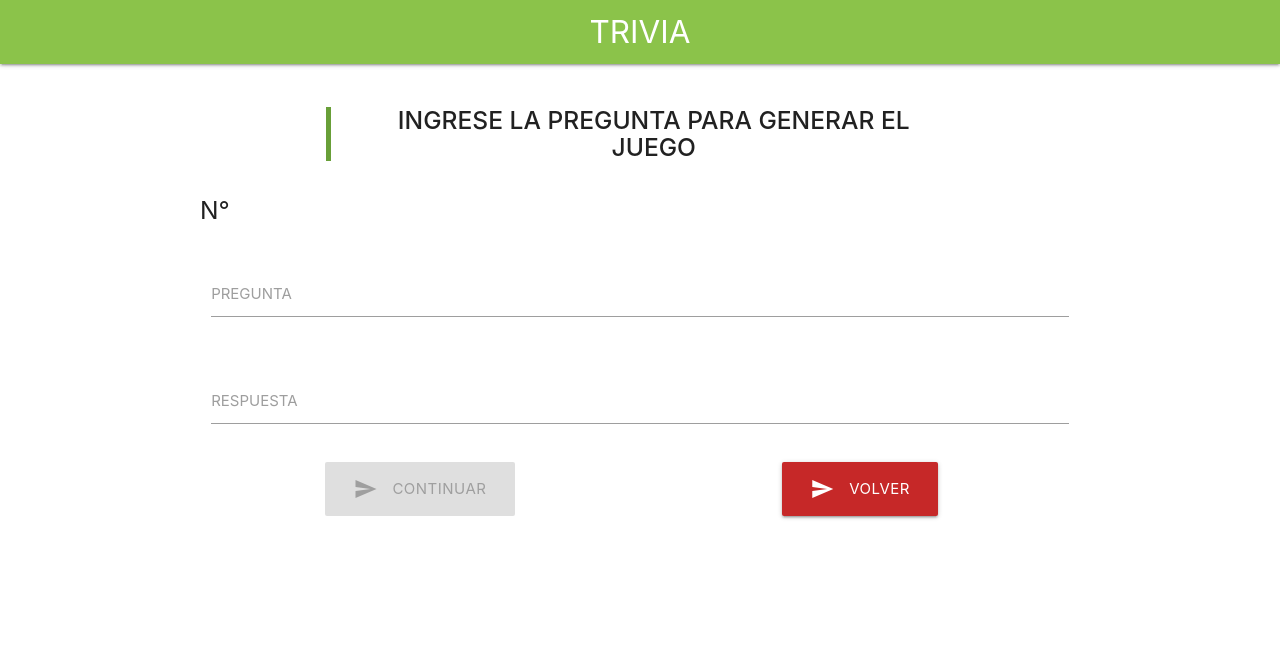
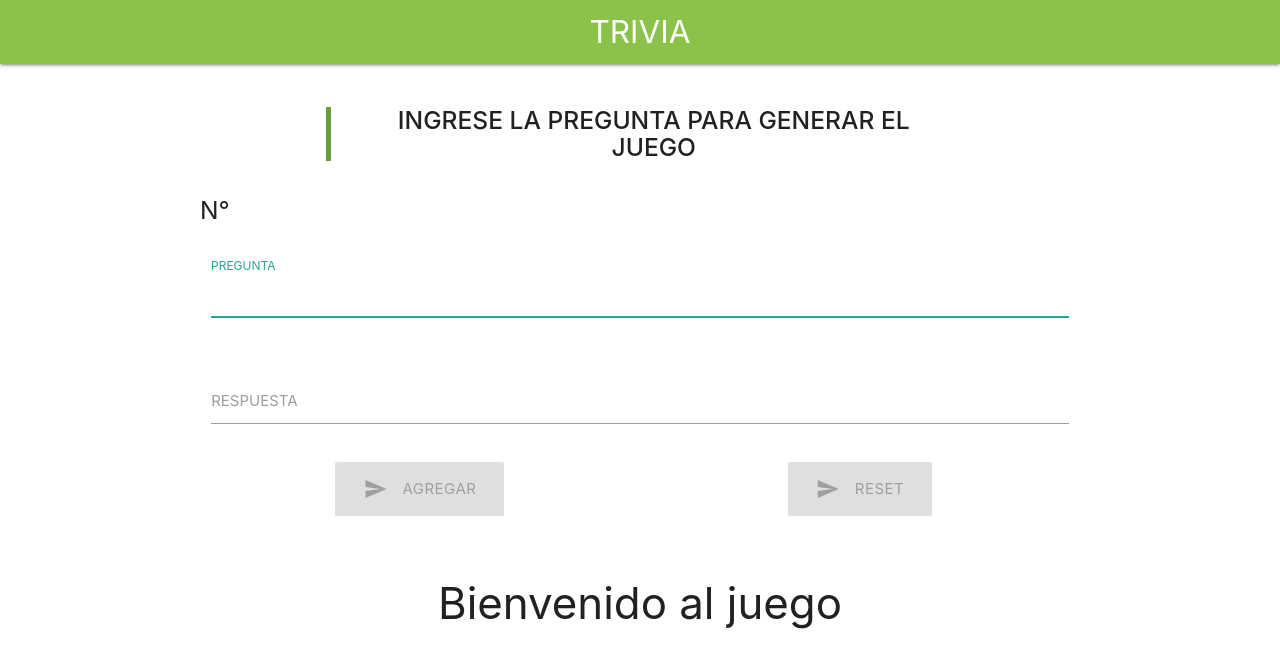
Before and after one commit to cristopheSaraosV/AppTrivia, a plain HTML site: page index.html in a window 1280 px wide. Drawn offline with nearby package versions, Linux system fonts and the light colour scheme.

Commit message:
Add files via upload

```diff
--- a/index.html
+++ b/index.html
@@ -47,7 +47,7 @@
                         <div class="col s12">
                             <br>
                             <div class="input-field col s12 m12">
-                                <input id="textPregunta" type="text" class="validate">
+                                <input id="textPregunta" type="text" class="validate" autofocus>
                                 <label for="textPregunta">PREGUNTA</label>
                             </div>
                         </div>
@@ -60,12 +60,12 @@
                             <div class="input-field col s6 m6 center-align">
                                 <button type="submit" id="btnGuardar"
                                     class="waves-effect waves-light btn light-green btn-large"><i
-                                        class="material-icons left">send</i>CONTINUAR</button>
+                                        class="material-icons left">send</i>Agregar</button>
                             </div>
                             <div class="input-field col s6 m6 center-align">
-                                <button type="button" id="btnVolver"
+                                <button type="button" id="reset"
                                     class="waves-effect waves-light btn red darken-3 btn-large"><i
-                                        class="material-icons left">send</i>VOLVER
+                                        class="material-icons left">send</i>RESET
                                 </button>
                             </div>
                         </div>
@@ -73,16 +73,24 @@
                 </div>
             </div>
         </div>
-        <div id="modalJuego" class="col s12 container center">
+        <div  class="col s12 container center">
+                <div class="container">
+                    <div class="text-center">
+                        <h3>Bienvenido al juego</h3>
+                    </div>
+                    <div id="modalJuego" class="row">
 
+                    </div>
+                </div>
         </div>
 
     </div>
 
     <!--JavaScript at end of body for optimized loading-->
-    <script type="text/javascript" src="js/materialize.min.js"></script>
+    <script src="https://cdnjs.cloudflare.com/ajax/libs/materialize/1.0.0/js/materialize.min.js"></script>
     <script src="js/app.js"></script>
     <script src="js/iniciarMaterialize.js"></script>
+
 </body>
 
 </html>
```
